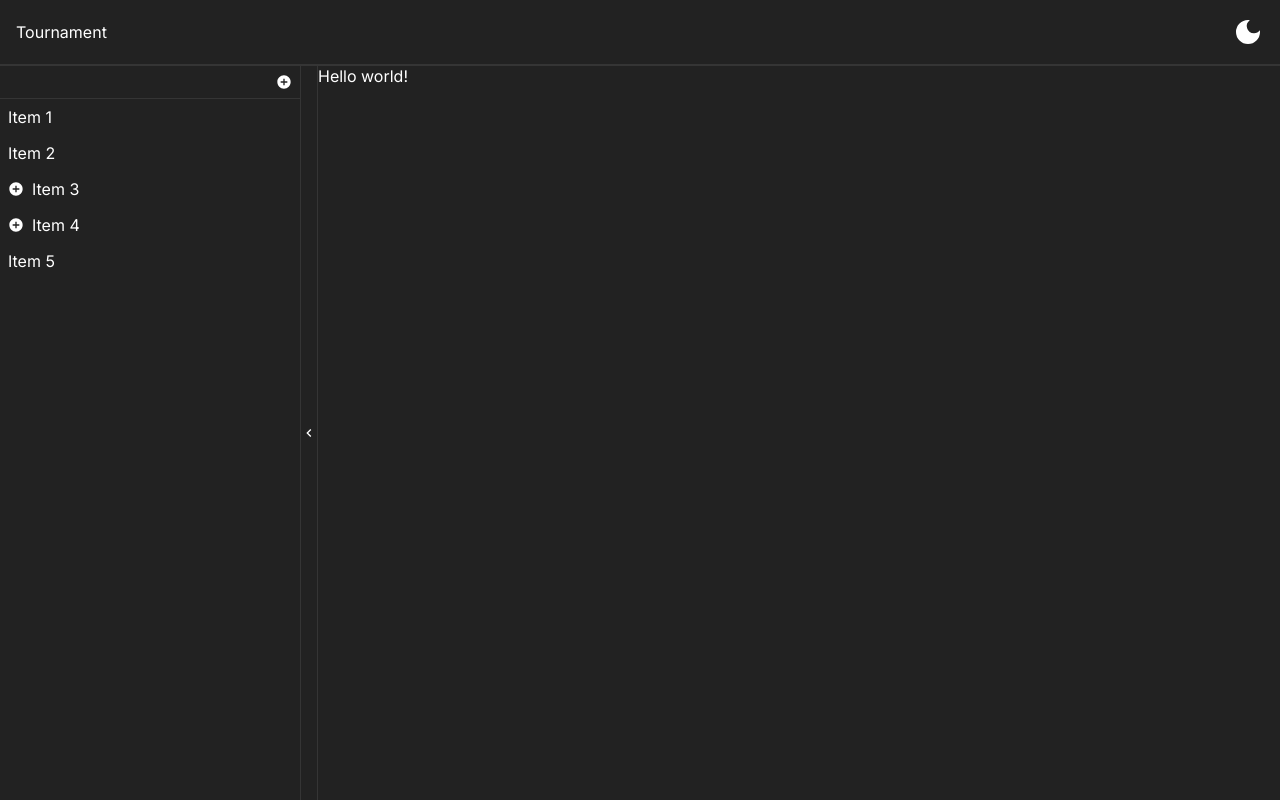
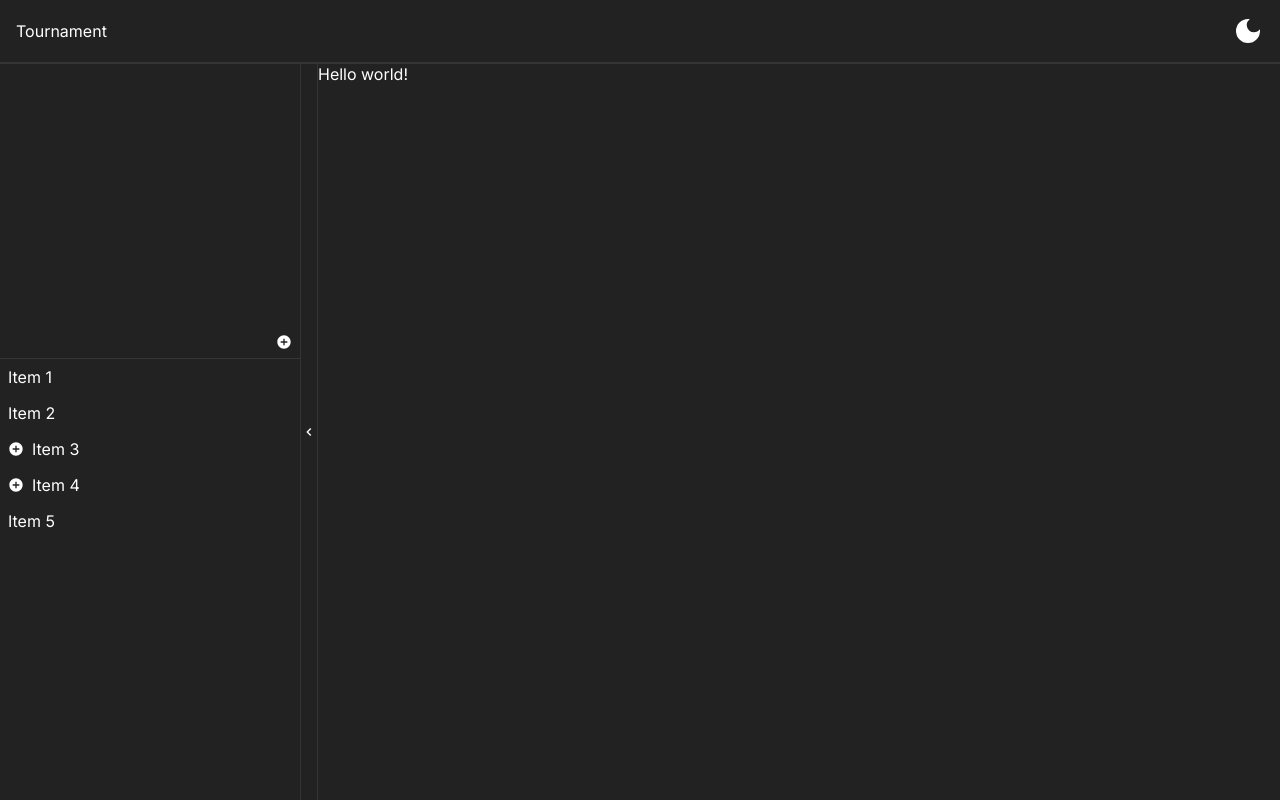
Before and after one commit to churpita/tournament, a React app in the folder client/: page / in a window 1280 px wide. Built offline with nearby package versions, Linux system fonts and the light colour scheme.

Commit message:
Refactor sidebar list into SidebarRows

```diff
--- a/client/src/components/App.css
+++ b/client/src/components/App.css
@@ -1,8 +1,9 @@
 .app-container {
-    min-height: 100vh;
-    display: flex;
-    flex-flow: column;
-    overflow: auto;
+    height: 100vh;
+    width: 100vw;
+    display: grid;
+    grid-template-rows: 4rem 1fr;
+    overflow: hidden;
     background: var(--theme-page-background);
     color: var(--theme-font-color);
 }
@@ -29,5 +30,4 @@
     max-width: 1280px;
     display: flex;
     flex-direction: row;
-    flex: 1 1 auto;
 }
--- a/client/src/components/Sidebar.module.css
+++ b/client/src/components/Sidebar.module.css
@@ -3,13 +3,7 @@
     display: flex;
     flex-direction: row;
     align-items: center;
-}
-
-.sidebarList {
-    height: 100%;
-    width: 300px;
     transition: margin-left 0.25s;
-    overflow-x: auto;
 }
 
 .sidebarExpandBar {
--- a/client/src/components/Sidebar.tsx
+++ b/client/src/components/Sidebar.tsx
@@ -1,9 +1,10 @@
 import React, { useState } from "react";
 
 import styles from "./Sidebar.module.css";
-import SidebarItem from "./SidebarItem";
+
 import { MdChevronLeft, MdChevronRight } from "react-icons/md";
 import SidebarToolbar from "./SidebarToolbar";
+import SidebarRows from "./SidebarRows";
 
 const ListItems = [
     {
@@ -43,7 +44,38 @@ const ListItems = [
     },
     {
         label: "Item 4",
-        children: [{ label: "Item 4.1" }, { label: "Item 4.2" }],
+        children: [
+            { label: "Item 4.1" },
+            { label: "Item 4.2" },
+            { label: "Item 4.3" },
+            { label: "Item 4.4" },
+            { label: "Item 4.5" },
+            { label: "Item 4.6" },
+            { label: "Item 4.7" },
+            { label: "Item 4.8" },
+            { label: "Item 4.9" },
+            { label: "Item 4.10" },
+            { label: "Item 4.11" },
+            { label: "Item 4.12" },
+            { label: "Item 4.13" },
+            { label: "Item 4.14" },
+            { label: "Item 4.15" },
+            { label: "Item 4.16" },
+            { label: "Item 4.17" },
+            { label: "Item 4.18" },
+            { label: "Item 4.19" },
+            { label: "Item 4.20" },
+            { label: "Item 4.21" },
+            { label: "Item 4.22" },
+            { label: "Item 4.23" },
+            { label: "Item 4.24" },
+            { label: "Item 4.25" },
+            { label: "Item 4.26" },
+            { label: "Item 4.27" },
+            { label: "Item 4.28" },
+            { label: "Item 4.29" },
+            { label: "Item 4.30" },
+        ],
     },
     {
         label: "Item 5",
@@ -54,18 +86,16 @@ export const Sidebar = (): React.ReactNode => {
     const [collapsed, setCollapsed] = useState(false);
 
     return (
-        <nav className={styles.sidebarContainer}>
-            {/* Sidebar items */}
-            <ul
-                className={`${styles.sidebarList} ${
-                    collapsed ? styles.sidebarCollapsed : ``
-                } `}
-            >
+        <nav
+            className={`${styles.sidebarContainer} ${
+                collapsed ? styles.sidebarCollapsed : ``
+            }`}
+        >
+            <div>
                 <SidebarToolbar />
-                {ListItems.map((item, index) => {
-                    return <SidebarItem key={`${item.label}-${index}`} item={item} />;
-                })}
-            </ul>
+                {/* Sidebar items */}
+                <SidebarRows data={ListItems} />
+            </div>
             {/* Right side expand/collapse bar */}
             <div
                 className={styles.sidebarExpandBar}
--- /dev/null
+++ b/client/src/components/SidebarRows.module.css
@@ -0,0 +1,5 @@
+.sidebarList {
+    height: 100%;
+    width: 300px;
+    overflow-x: auto;
+}
--- /dev/null
+++ b/client/src/components/SidebarRows.tsx
@@ -0,0 +1,19 @@
+import React from "react";
+import styles from "./SidebarRows.module.css";
+import SidebarItem from "./SidebarItem";
+
+type SidebarRowsProps = {
+    data: { label: string; children?: { label: string }[] }[];
+};
+
+export const SidebarRows = (props: SidebarRowsProps) => {
+    return (
+        <ul className={styles.sidebarList}>
+            {props.data.map((item, index) => {
+                return <SidebarItem key={`${item.label}-${index}`} item={item} />;
+            })}
+        </ul>
+    );
+};
+
+export default SidebarRows;
```
